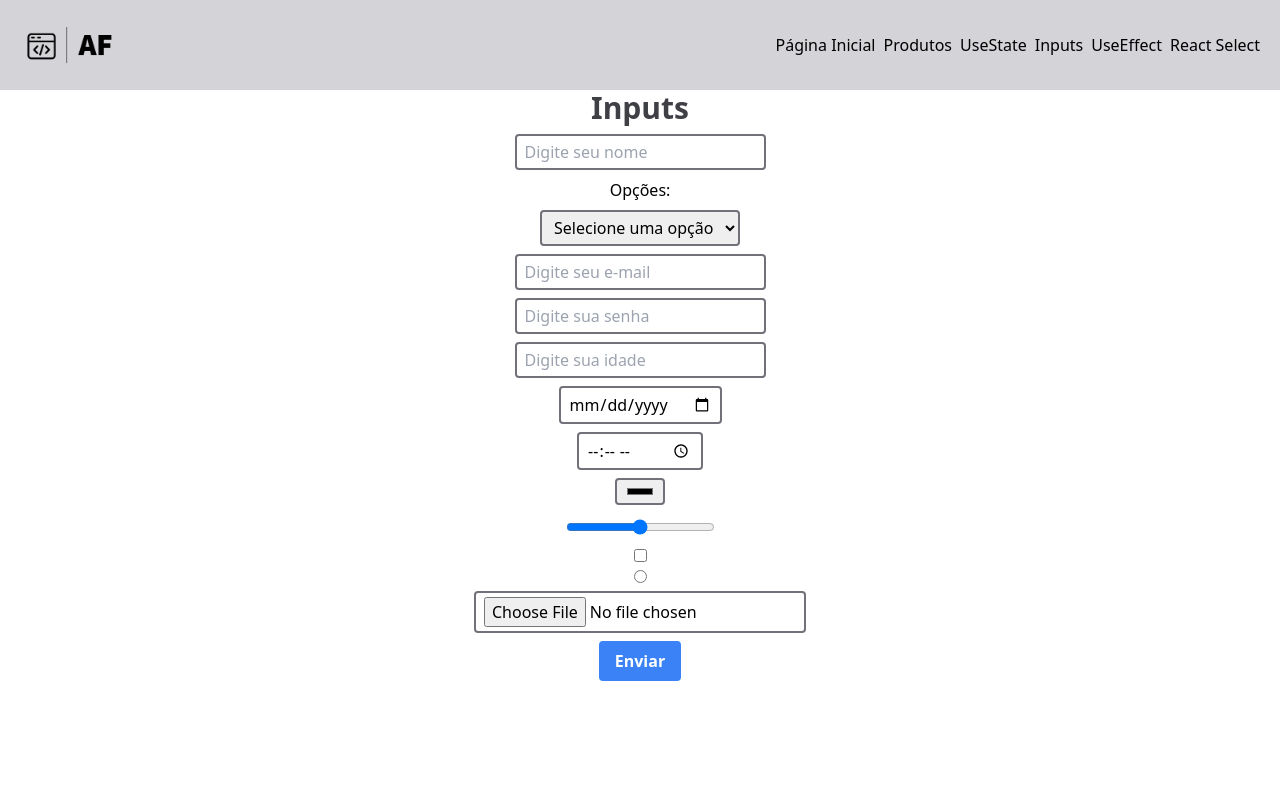
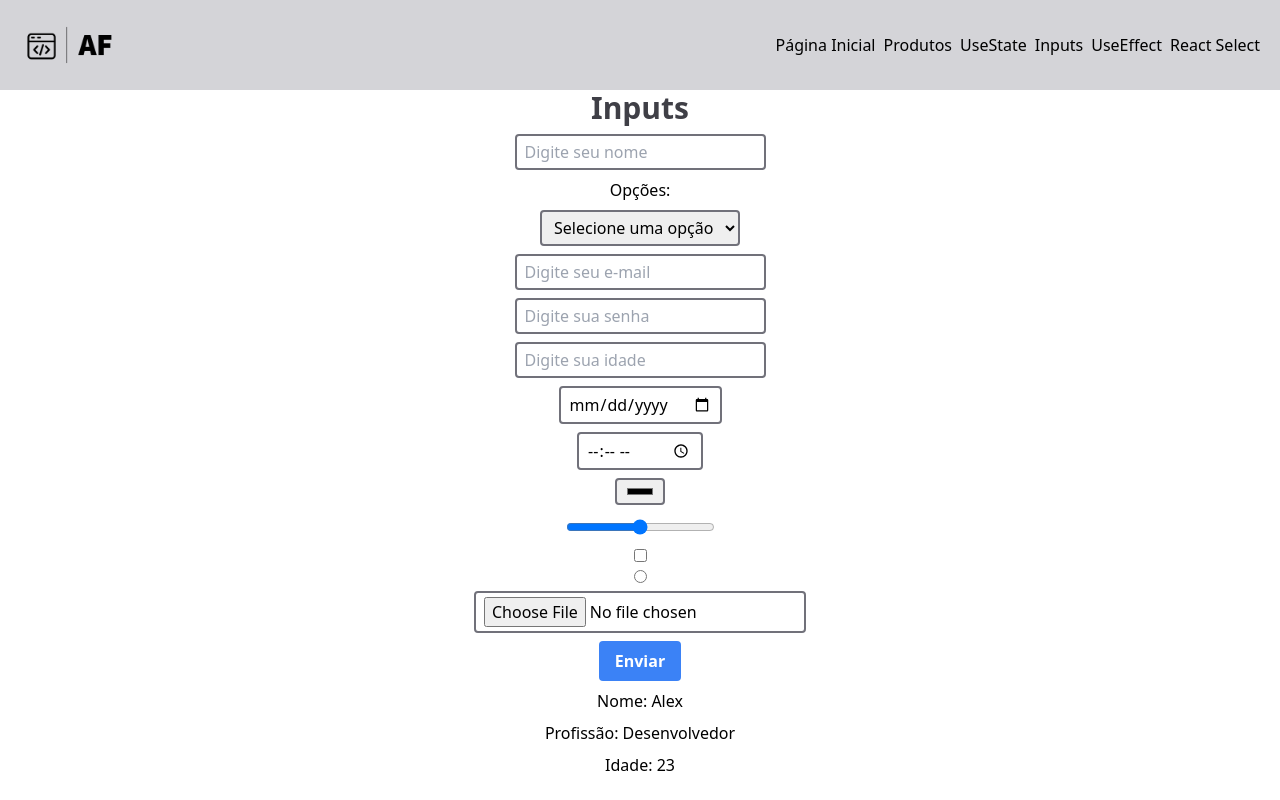
Before and after one commit to alexfilhoo/study-next-js, a Next.js app in the folder primeiroprojeto/: page /inputs in a window 1280 px wide. Built offline with nearby package versions, Linux system fonts and the light colour scheme.

Commit message:
feat: add variaveis globais

```diff
--- /dev/null
+++ b/primeiroprojeto/src/components/Globais.tsx
@@ -0,0 +1,5 @@
+export default class Globais {
+    static nome = "Alex";
+    static profissao = "Desenvolvedor";
+    static idade = 23;
+}
--- a/primeiroprojeto/src/pages/inputs/index.tsx
+++ b/primeiroprojeto/src/pages/inputs/index.tsx
@@ -1,5 +1,6 @@
 import Topo from "@/components/Topo";
 import { useState } from "react";
+import Globais from "@/components/Globais";
 
 export default function Inputs() {
   const [nome, setNome] = useState<string>("");
@@ -87,6 +88,9 @@ export default function Inputs() {
           <button className="bg-blue-500 hover:bg-blue-600 text-white font-bold py-2 px-4 rounded">
             Enviar
           </button>
+          <p>Nome: {Globais.nome}</p>
+          <p>Profissão: {Globais.profissao}</p>
+          <p>Idade: {Globais.idade}</p>
         </div>
       </div>
     </>
```
